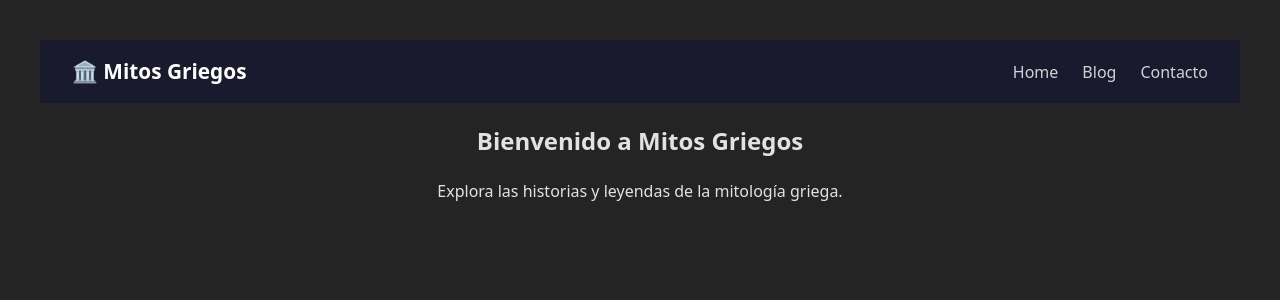
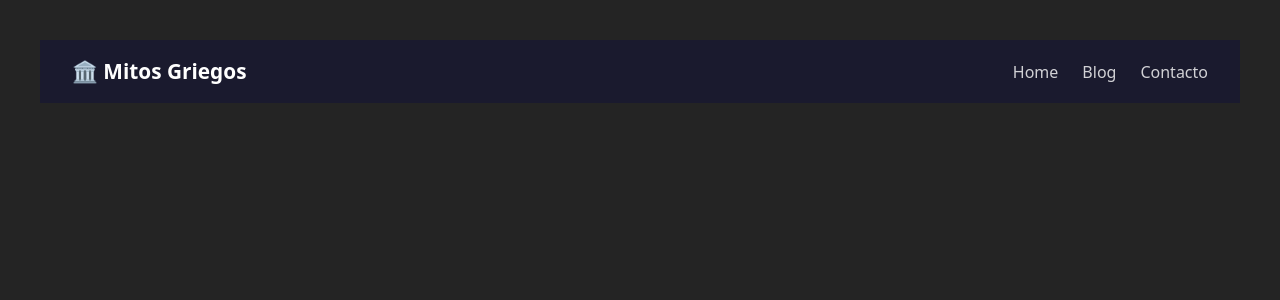
Before and after one commit to OriTriesToCode/BlogReact, a React (Vite) app in the folder client/: page / in a window 1280 px wide. Shown: the top 300 px of the page. Built offline with nearby package versions, Linux system fonts and the light colour scheme.

Commit message:
Funcional pero falta estilo

```diff
--- a/client/src/App.jsx
+++ b/client/src/App.jsx
@@ -14,9 +14,9 @@ function App() {
     <>
       <Navbar />
       <Routes>
-        <Route path="/" element={<Home />} />
+        <Route path="/home" element={<Home />} />
         <Route path="/blog" element={<Blog />} />
-        <Route path="/contact" element={<Contacto />} />
+        <Route path="/contacto" element={<Contacto />} />
       </Routes>
     </>
   )
```
